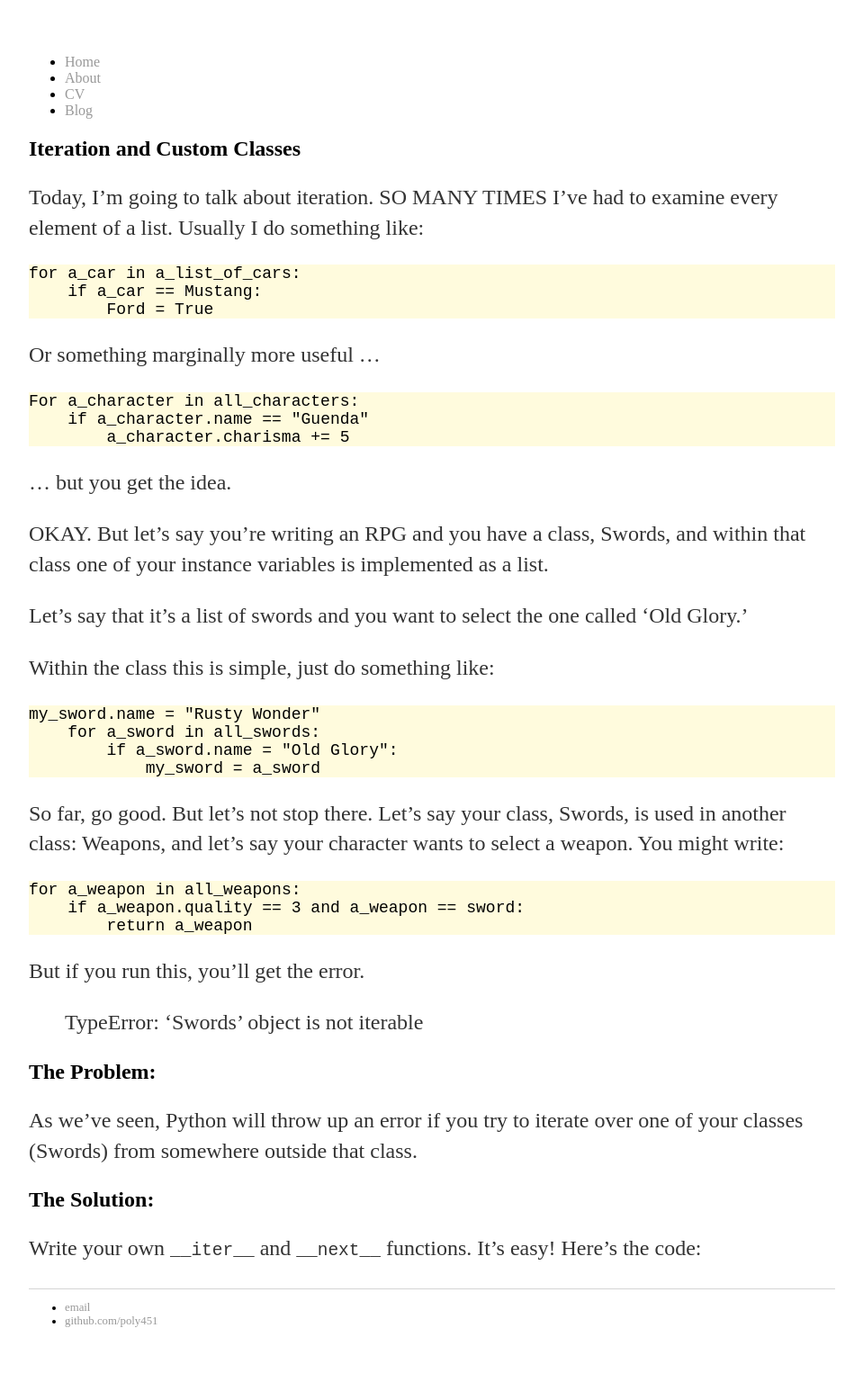
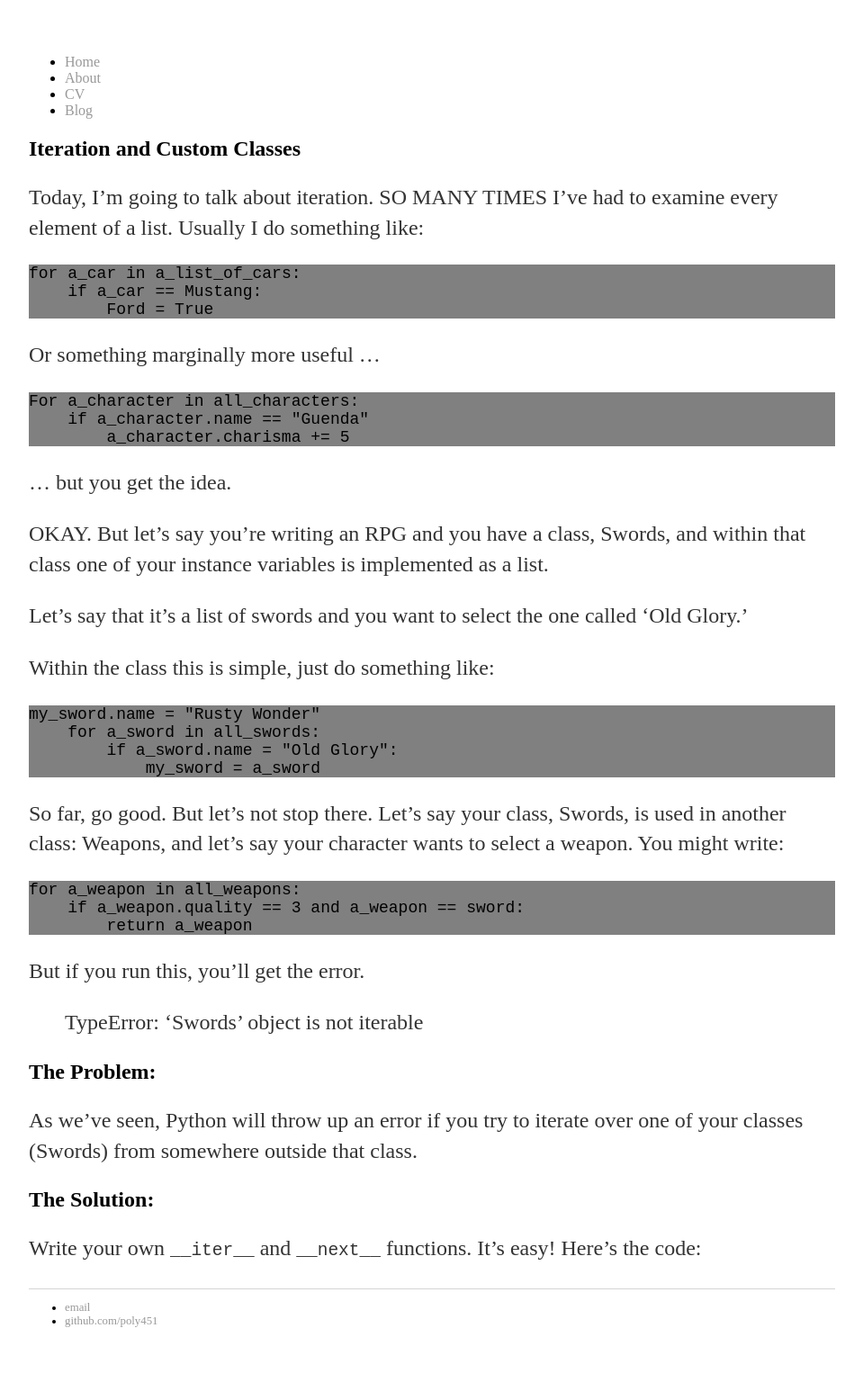
Before and after one commit to poly451/poly451.github.io, a Jekyll site: the page built from _posts/2019-04-28-this-is-an-experiment.md, in a window 1280 px wide. Shown: the whole page at 90% size, without its empty margins (160-1119 px from the left). Built offline with Jekyll 4.4.1, drawn with Linux system fonts in a browser that asks for light colours.

Commit message:
Update exp01.css

```diff
--- a/css/exp01.css
+++ b/css/exp01.css
@@ -24,7 +24,8 @@ footer {
 }
 pre.highlight {
     font-size:18px;
-    background: #fffbdd; /* light yellow */
+    /* background: #fffbdd;  light yellow */
+    background: grey;
 }
 div.highlight {
     font-size:18px;
```
